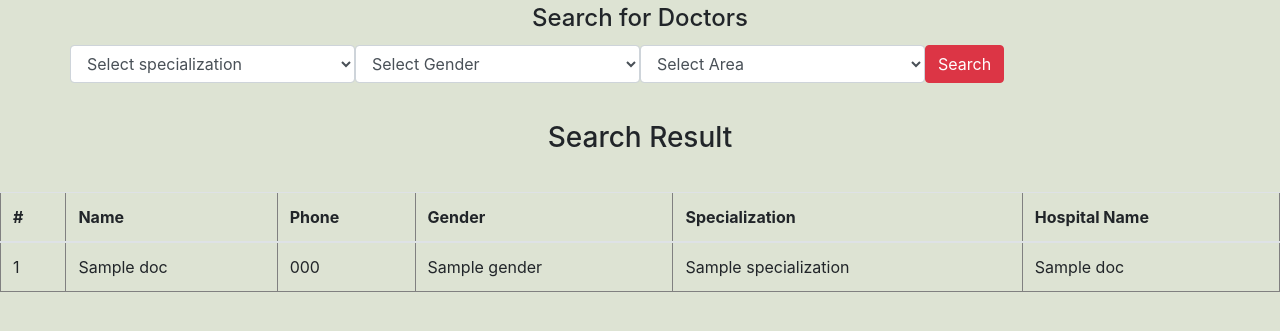
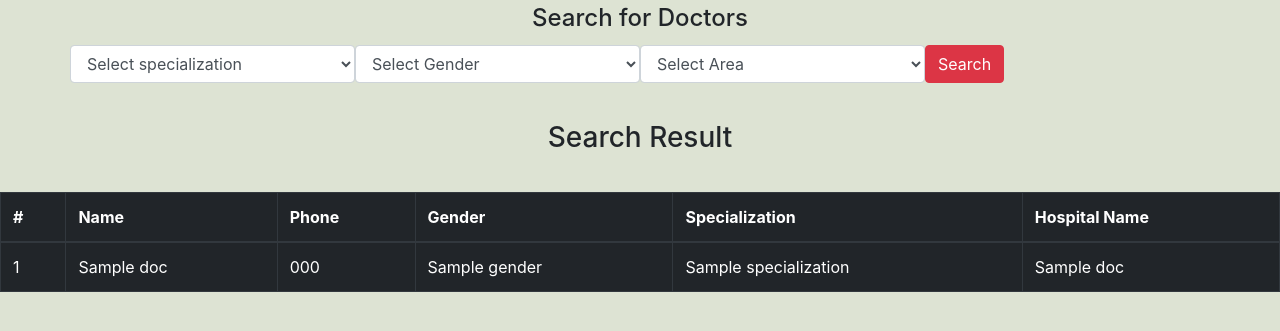
Before and after one commit to Soham-Khisa/MediSheba, a Django app: template templates/query_pages/doctor_query.html in a window 1280 px wide. Shown: the top 331 px of the page. Run offline with Django 3.2, Linux system fonts and the light colour scheme; the template is opened without the code that fills it: most values are stand-ins (such as "Sample title", 1, 10 or a date in 2020); some libraries are stand-ins or nearby versions.

Commit message:
Changed table to dark

```diff
--- a/templates/query_pages/doctor_query.html
+++ b/templates/query_pages/doctor_query.html
@@ -61,7 +61,7 @@
     </div>
 </section>
 <section class="table-sec bottom-space">
-    <table class="table table-hover" border="1">
+    <table class="table table-hover table-dark" border="1">
         <thead>
         <tr>
             <th scope="col">#</th>
```
